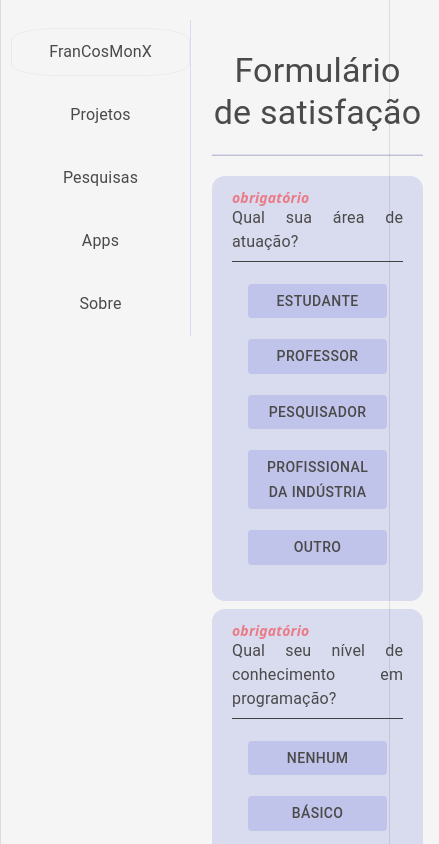
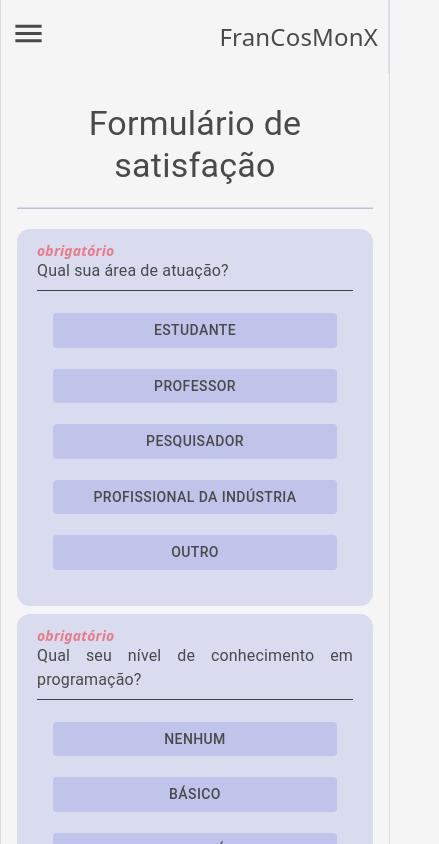
Before and after one commit to FranCosMonX/FranCosMonX.github.io, a React (Vite) app: page /pesquisas/satisfacaoo_cca_mic_1 in a window 390 px wide. Shown: the top 844 px of the page, 439 px wide, since content can reach past the window. Built offline with nearby package versions, Linux system fonts and the light colour scheme.

Commit message:
Criação do arquivo para Proojetos. Criaçãoo do menu para smartphone ou telas menores

```diff
--- a/package.json
+++ b/package.json
@@ -15,6 +15,7 @@
     "@emotion/react": "^11.14.0",
     "@emotion/styled": "^11.14.1",
     "@hookform/resolvers": "^5.4.0",
+    "@mui/icons-material": "^9.1.1",
     "@mui/material": "^9.1.0",
     "@supabase/ssr": "^0.10.3",
     "@supabase/supabase-js": "^2.108.0",
--- a/src/components/MyBody.tsx
+++ b/src/components/MyBody.tsx
@@ -9,14 +9,21 @@ const MyBody: FC <MyBodyParams> = ({ children }) => {
   return (
     <Container disableGutters maxWidth={'xl'} sx={{
       minWidth: '100%',
-      minHeight: '100%',
+      minHeight: '100vh',
       maxWidth: '100%',
       maxHeight: '100%',
-      paddingTop: '20px',
+      paddingTop: {
+        xs: '0px',
+        md: '20px'
+      },
       height: '100%',
       color: 'var(--text)',
       display: 'flex',
-      flexDirection: 'row',
+      flexDirection: {
+        xs: "column",
+        md: "row",
+      },
+      position: 'relative',
       backgroundColor: 'var(--bg)'
     }}>
       {children}
--- a/src/components/MyMenu.tsx
+++ b/src/components/MyMenu.tsx
@@ -1,23 +1,21 @@
-import type { FC } from "react";
+import { useState, type FC } from "react";
 import MyMenuList from "./MyMenuList";
-import { Box, ListItemText, MenuItem } from "@mui/material";
+import { Box, Drawer, ListItemText, MenuItem } from "@mui/material";
 import { useNavigate } from "react-router-dom";
+import MenuIcon from '@mui/icons-material/Menu';
 
 const MyMenu:FC = () => {
   const navigate = useNavigate()
+  const [isMobile, setIsMobile] = useState(false)
 
-  return (
-    <Box sx={{
-      height: '100%',
-      minWidth: '180px',
-      marginLeft: '10px',
-      marginRight: '5px',
-      borderRight: '1px solid var(--accent-bg)'
-    }}>
+  const contentList = (
     <MyMenuList>
+      {
+        !isMobile &&
         <MenuItem sx={{border: '.8px solid var(--social-bg)', borderRadius: '25%'}}>
           <ListItemText title="Voltar ao Inicio" onClick={() => navigate('/')} >FranCosMonX</ListItemText>
         </MenuItem>
+      }
       <MenuItem sx={{':hover': {backgroundColor: 'var(--accent-bg)'}}}>
         <ListItemText title="Projetos">Projetos</ListItemText>
       </MenuItem>
@@ -31,6 +29,78 @@ const MyMenu:FC = () => {
         <ListItemText title="Sobre">Sobre</ListItemText>
       </MenuItem>
     </MyMenuList>
+  )
+
+  return (
+    <Box sx={{
+      minHeight: '100%',
+      minWidth: '180px',
+      width: {
+        xs: '100%'
+      },
+      maxWidth: {
+        md: '210px'
+      },
+      marginRight: '5px',
+      display: 'flex',
+      flexDirection: 'column',
+      alignItems: 'center',
+      borderRight: '1px solid var(--accent-bg)',
+    }}>
+      <Box component={'menu'} sx={{
+        padding: '0px',
+        display: {
+          xs: 'none',
+          md: 'flex'
+        }
+      }}>
+        {contentList}
+      </Box>
+
+      <Box component={'menu'} sx={{
+        padding: '0px',
+        display: {
+          xs: 'flex',
+          md: 'none'
+        },
+        width: '100%',
+        position: 'relative'
+      }}>
+        <Box
+          component="div"
+          sx={{
+            display: "flex",
+            minWidth: '100%',
+            justifyContent: 'space-between',
+            paddingLeft: '10px',
+            paddingRight: '10px',
+            alignItems: "center",
+          }}
+        >
+          <Box component={'div'} title="Menu" onClick={() => setIsMobile(true)} sx={{cursor: 'pointer'}}>
+            <MenuIcon fontSize="large"/>
+          </Box>
+          <Box component={'span'} title="Voltar ao Inicio" onClick={() => navigate('/')} sx={{cursor: 'pointer', fontSize: '1.5em'}}>FranCosMonX</Box>
+        </Box>
+        <Drawer
+          open={isMobile}
+          onClose={() => setIsMobile(false)}
+        >
+          <Box
+            sx={{
+              width: 250,
+              height: '100vh',
+              padding: "10px",
+              backgroundColor: 'var(--bg)',
+              color: 'var(--text)',
+              textAlign: 'center'
+            }}
+          >
+            {contentList}
+          </Box>
+        </Drawer>
+      </Box>
+
     </Box>
   )
 }
--- a/src/components/MyMenuList.tsx
+++ b/src/components/MyMenuList.tsx
@@ -3,11 +3,12 @@ import type { FC, ReactNode } from "react";
 
 interface MyMenuParams {
   children: ReactNode;
+  sx?: {}
 }
 
-const MyMenuList: FC<MyMenuParams> = ({children}) => {
+const MyMenuList: FC<MyMenuParams> = ({children, sx}) => {
   return (
-    <MenuList sx={{display: 'flex', flexDirection: 'column', gap: '15px', height: '100%' }}>
+    <MenuList sx={{display: 'flex', flexDirection: 'column', gap: '15px', height: '100%', sx }}>
       {children}
     </MenuList>
   )
```
Also changed, not shown: src/pages/formularios/Satisfacao_1_CCA_MIC.tsx (added, +25 -0 lines), src/pages/projetos.tsx (added, +21 -0 lines), 1 other file (tests, documents, lock files or other folders). Lines whose indentation alone changed are shown as unchanged.
